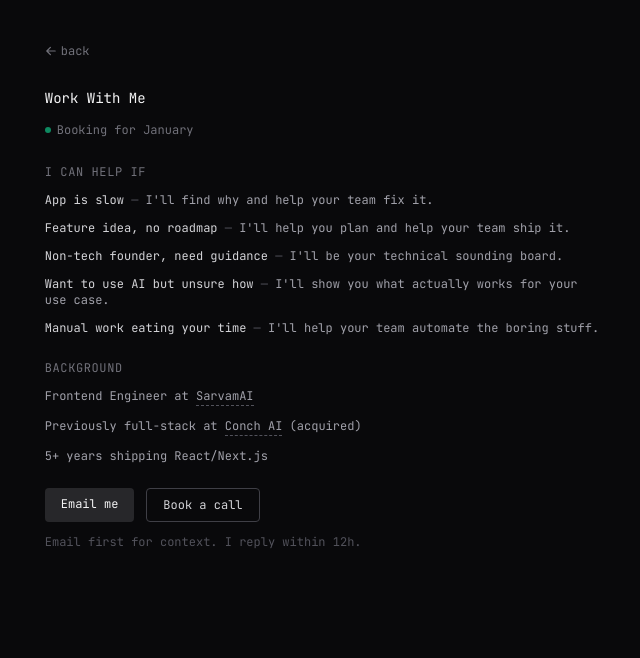
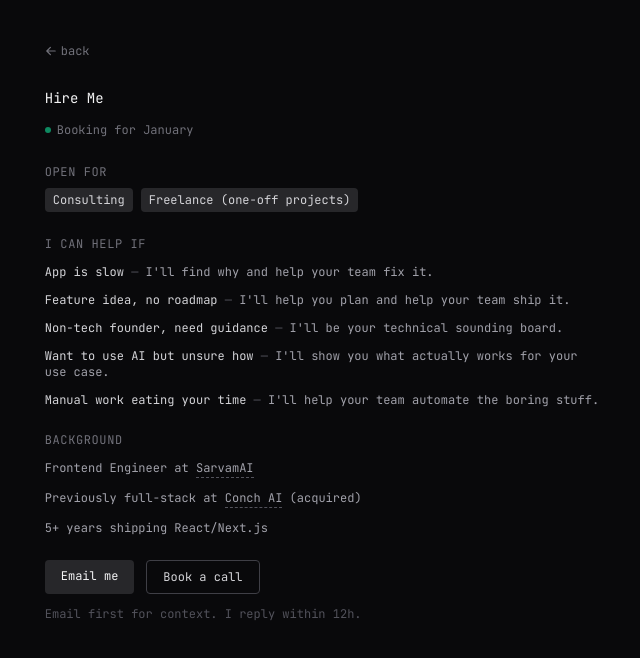
Before and after one commit to RamGoel/ramgoel.github.io, a Next.js app: page /hire in a window 1280 px wide. Shown: the top 658 px of the page, without its empty margins (316-956 px from the left). Built offline with nearby package versions, Linux system fonts and the light colour scheme.

Commit message:
fix: add explicit roles

```diff
--- a/pages/hire/index.tsx
+++ b/pages/hire/index.tsx
@@ -50,10 +50,30 @@ export default function WorkWithMe() {
 
             {/* Header */}
             <motion.div variants={itemVariants}>
-                <h1 className={`text-sm text-zinc-100 mb-2`}>Work With Me</h1>
+                <h1 className={`text-sm text-zinc-100 mb-2`}>Hire Me</h1>
                 <div className={`${textBase} inline-flex items-center gap-1.5`}>
                     <span className="w-1.5 h-1.5 bg-emerald-500 rounded-full animate-pulse" />
                     <span className="text-zinc-500">Booking for January</span>
+                </div>
+            </motion.div>
+
+            {/* Open For */}
+            <motion.div
+                className={`${textBase} text-zinc-400`}
+                variants={itemVariants}
+            >
+                <p
+                    className={`text-zinc-500 ${textBase} uppercase tracking-wider mb-2`}
+                >
+                    Open for
+                </p>
+                <div className="flex gap-2">
+                    <span className="px-2 py-1 bg-zinc-800 text-zinc-300 rounded">
+                        Consulting
+                    </span>
+                    <span className="px-2 py-1 bg-zinc-800 text-zinc-300 rounded">
+                        Freelance (one-off projects)
+                    </span>
                 </div>
             </motion.div>
 
```
